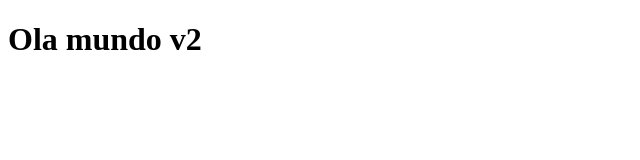
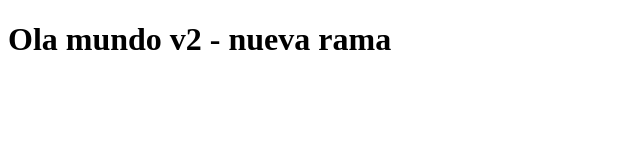
Before and after one commit to a24alexid/2024-PPS-a24alexid, a plain HTML site: page index.html in a window 1280 px wide. Shown: the whole page, without its empty margins (0-640 px from the left). Drawn offline with Linux system fonts and the light colour scheme.

Commit message:
Cambios en la rama

```diff
--- a/index.html
+++ b/index.html
@@ -3,10 +3,10 @@
 <head>
     <meta charset="UTF-8">
     <meta name="viewport" content="width=device-width, initial-scale=1.0">
-    <title>Ola mundo v2</title>
+    <title>Ola mundo v2 - nueva rama</title>
 </head>
 <body>
     <!--Se ha añadido un comentario para el commit firmado-->
-    <h1>Ola mundo v2</h1>
+    <h1>Ola mundo v2 - nueva rama</h1>
 </body>
 </html>
```
